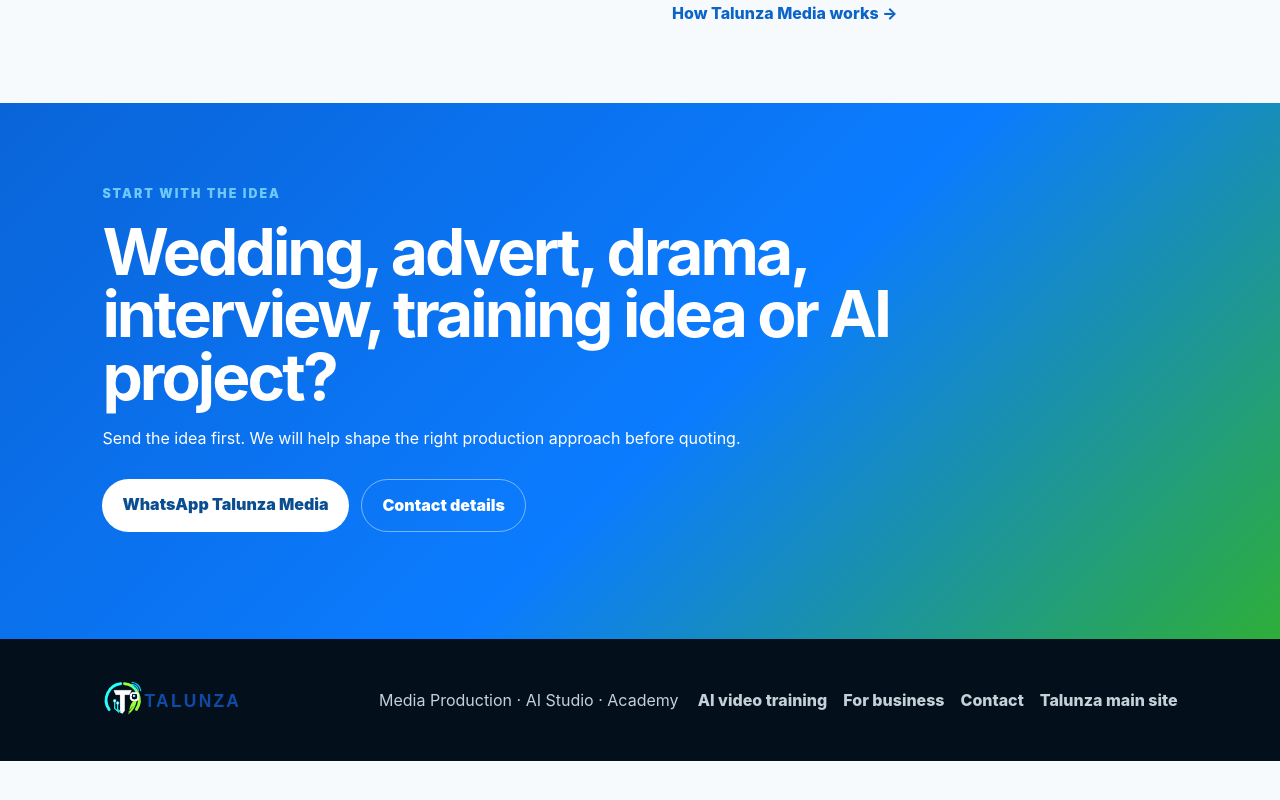
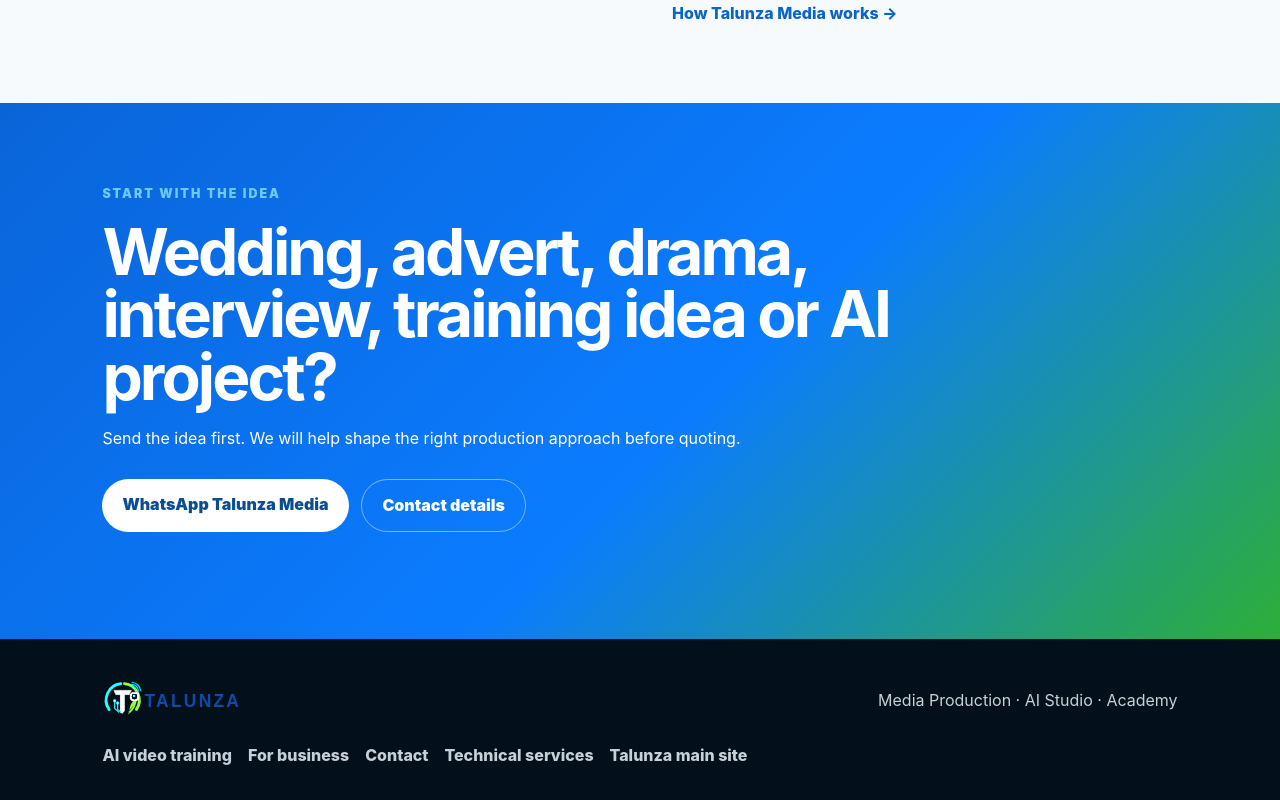
Before and after one commit to terysoft/talunza-media, a Next.js app: page / in a window 1280 px wide. Shown: the part 4266-5066 px from the top of the page. Before the commit the page ends 5027 px from the top, so only its background shows below. Built offline with nearby package versions, Linux system fonts and the light colour scheme; no server answers.

Commit message:
Cross-route Media visitors to Talunza Technical Services

```diff
--- a/app/site.tsx
+++ b/app/site.tsx
@@ -8,7 +8,7 @@ export function Header(){
 }
 
 export function Footer(){
-  return <footer><img src={`${base}/talunza-logo.svg`} alt="Talunza"/><p>Media Production · AI Studio · Academy</p><div className="footerLinks"><a href={`${base}/ai-video-training/`}>AI video training</a><a href={`${base}/for-business/`}>For business</a><a href={`${base}/contact/`}>Contact</a><a href="https://talunza.co.zw">Talunza main site</a></div></footer>
+  return <footer><img src={`${base}/talunza-logo.svg`} alt="Talunza"/><p>Media Production · AI Studio · Academy</p><div className="footerLinks"><a href={`${base}/ai-video-training/`}>AI video training</a><a href={`${base}/for-business/`}>For business</a><a href={`${base}/contact/`}>Contact</a><a href="https://talunza.co.zw/technical/">Technical services</a><a href="https://talunza.co.zw">Talunza main site</a></div></footer>
 }
 
 export function PageHero({kicker,title,copy}:{kicker:string,title:string,copy:string}){
```
